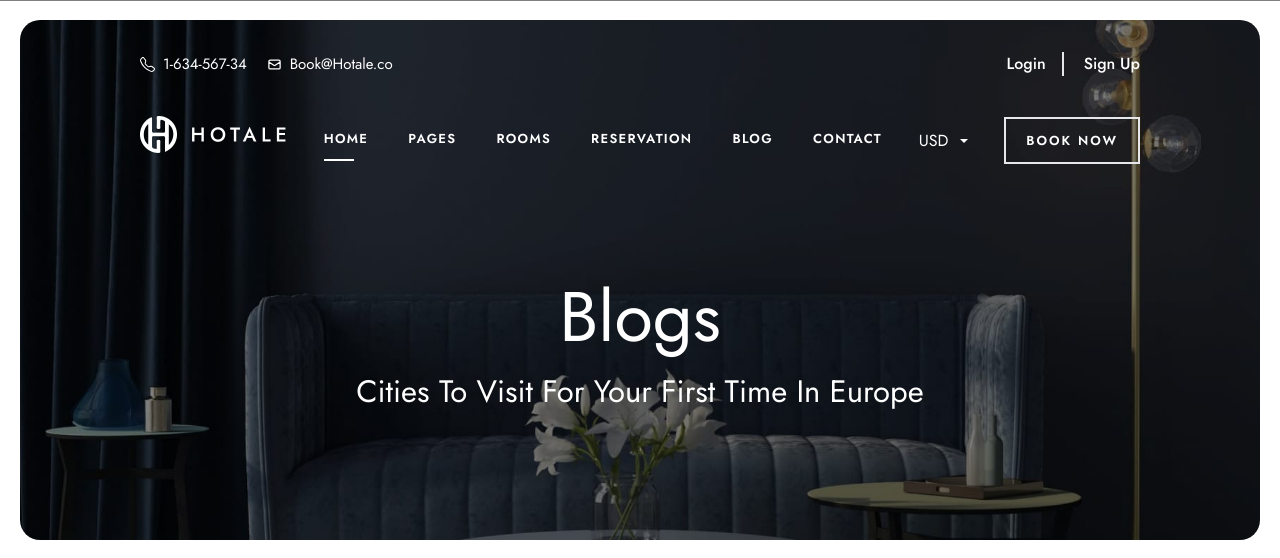
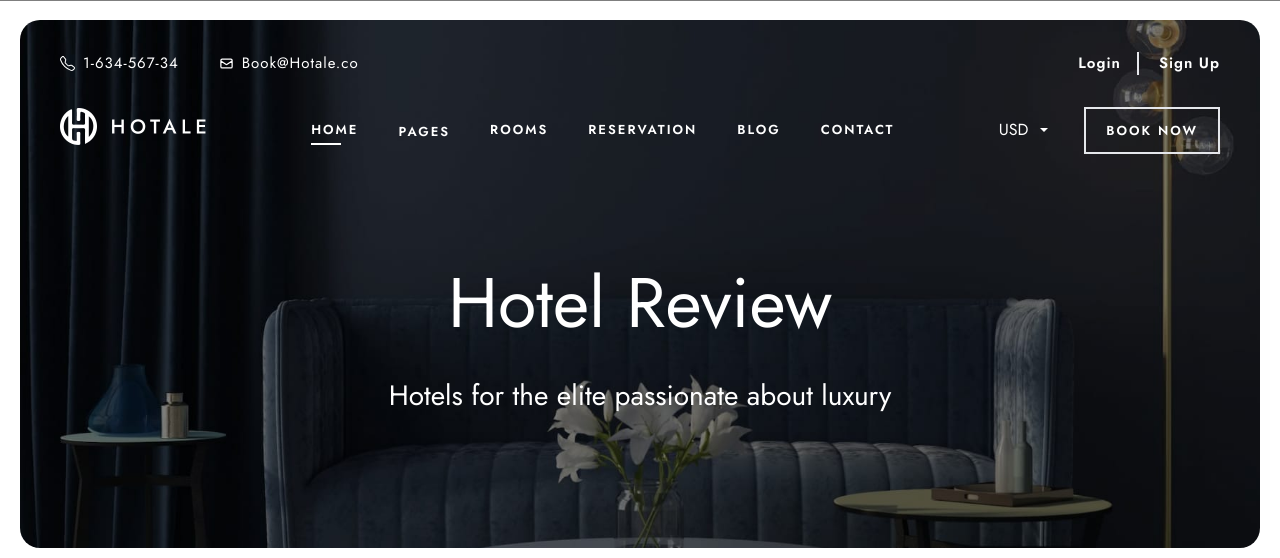
Before and after one commit to Min1870/Hotale, a React (Vite) app: page /blogs in a window 1280 px wide. Shown: the top 558 px of the page. Built offline with nearby package versions, Linux system fonts and the light colour scheme; a web font is replaced by a local one.

Commit message:
fix-blog-banner

```diff
--- a/src/pages/Blog.jsx
+++ b/src/pages/Blog.jsx
@@ -1,29 +1,54 @@
-import BannerForAll from "../utils/BannerForAll";
+import { useState } from "react";
+import AboutUsBanner from "../components/AboutUsBanner";
+import LoginModal from "../components/LoginModal";
+import SignupModal from "../components/SignupModal";
 import BlogCard from "../utils/BlogCard";
 import { blogs } from "../utils/blogs";
-import { motion } from "framer-motion";
+import { AnimatePresence, motion } from "framer-motion";
 
 const Blog = () => {
   window.scrollTo({
     top: 0,
   });
+  const [openLoginModal, setOpenLoginModal] = useState(false);
+  const [openSignUpModal, setOpenSignUpModal] = useState(false);
   return (
+    <>
+      <AnimatePresence>
+        {openLoginModal && <LoginModal setOpenLoginModal={setOpenLoginModal} />}
+        {openSignUpModal && (
+          <SignupModal setOpenSignUpModal={setOpenSignUpModal} />
+        )}
+      </AnimatePresence>
       <motion.div
         initial={{ opacity: 0 }}
         animate={{ opacity: 1 }}
         exit={{ opacity: 0 }}
         transition={{ duration: 0.5 }}
       >
-      <BannerForAll
-        text={"Blogs"}
-        desc={"Cities To Visit For Your First Time In Europe"}
-      />
+        <AboutUsBanner
+          openLoginModal={openLoginModal}
+          setOpenLoginModal={setOpenLoginModal}
+          openSignUpModal={openSignUpModal}
+          setOpenSignUpModal={setOpenSignUpModal}
+        >
+          <div className=" text-center text-white min-h-[350px] lg:mb-10 flex flex-col items-center justify-center space-y-5 md:max-w-[60%] mx-auto">
+            <h1 className=" text-[40px] md:text-[70px] font-[400]">
+              Hotel Review
+            </h1>
+            <p className=" text-[28px] font-[400] ">
+              Hotels for the elite passionate about luxury
+            </p>
+          </div>
+        </AboutUsBanner>
+
         <div className="flex flex-wrap justify-center gap-10 my-20">
           {blogs.map((blog) => (
             <BlogCard key={blog.id} blog={blog} />
           ))}
         </div>
       </motion.div>
+    </>
   );
 };
 
```
Lines whose indentation alone changed are shown as unchanged.
